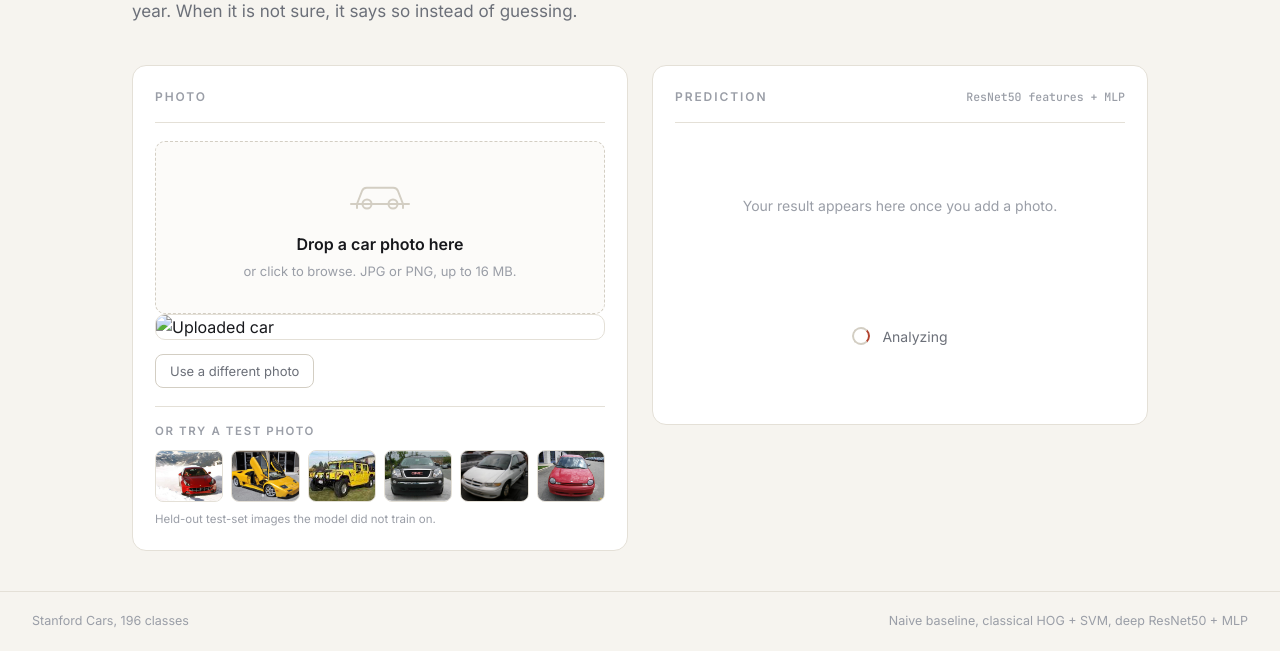
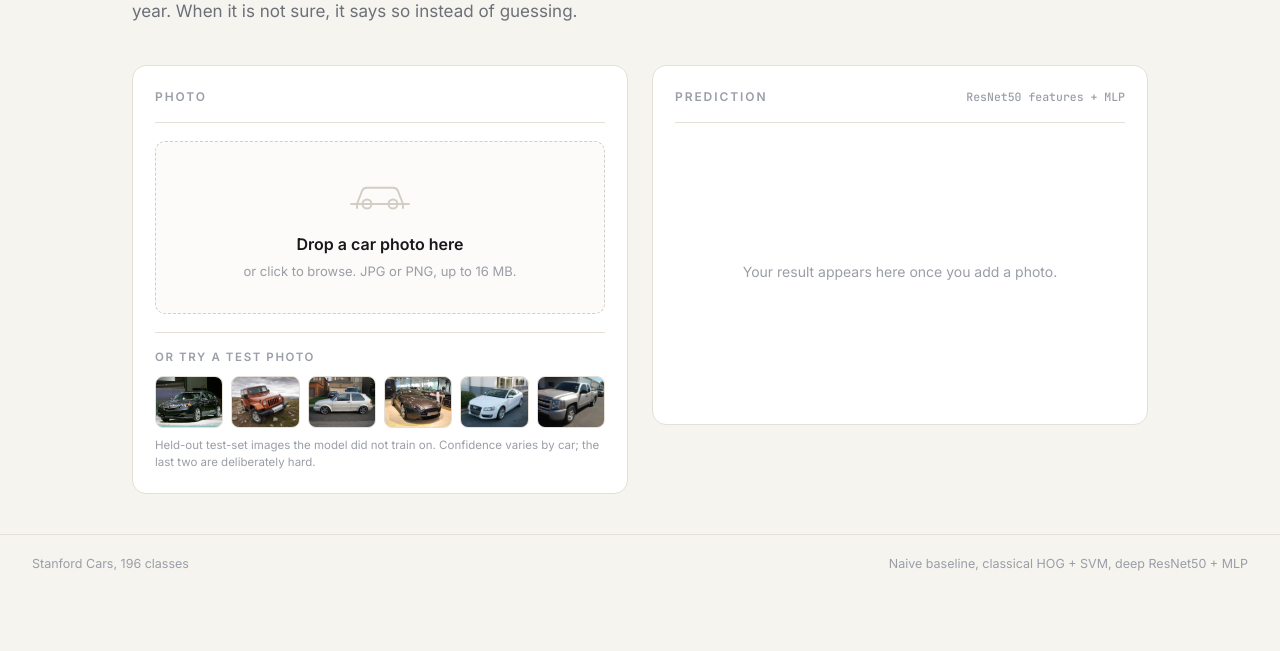
Before and after one commit to hanfuzhao/Module1-CarRecognition, a Flask app: page / in a window 1280 px wide. Shown: the part 231-882 px from the top of the page. After the commit the page ends 802 px from the top, so only its background shows below. Run offline with Flask 3, Linux system fonts and the light colour scheme.

Commit message:
Fix stuck spinner and use a realistic sample spread
- CSS: add [hidden]{display:none!important} so the hidden attribute actually
  hides elements that have a display rule (.loading, .empty-state, .upload-box).
  Previously the Analyzing spinner and empty state stayed visible behind results.
- Samples: replace the all-100% cherry-picked set with six test-set images
  spanning confidence (100/99/75/61/47/17%), including two hard cases that
  trigger the low-confidence abstain. Still held-out test data, not training.

```diff
--- a/static/css/style.css
+++ b/static/css/style.css
@@ -19,6 +19,7 @@
 }
 
 * { margin: 0; padding: 0; box-sizing: border-box; }
+[hidden] { display: none !important; }
 
 body {
     font-family: var(--sans);
--- a/templates/index.html
+++ b/templates/index.html
@@ -48,14 +48,14 @@
                 <div class="samples">
                     <span class="samples-label">Or try a test photo</span>
                     <div class="samples-row">
-                        <button class="sample" type="button" data-src="{{ url_for('static', filename='samples/4_Ferrari_FF_Coupe_2012.jpg') }}"><img src="{{ url_for('static', filename='samples/4_Ferrari_FF_Coupe_2012.jpg') }}" alt="Ferrari"></button>
-                        <button class="sample" type="button" data-src="{{ url_for('static', filename='samples/6_Lamborghini_Diablo_Coupe_2001.jpg') }}"><img src="{{ url_for('static', filename='samples/6_Lamborghini_Diablo_Coupe_2001.jpg') }}" alt="Lamborghini"></button>
-                        <button class="sample" type="button" data-src="{{ url_for('static', filename='samples/2_AM_General_Hummer_SUV_2000.jpg') }}"><img src="{{ url_for('static', filename='samples/2_AM_General_Hummer_SUV_2000.jpg') }}" alt="Hummer"></button>
-                        <button class="sample" type="button" data-src="{{ url_for('static', filename='samples/5_GMC_Acadia_SUV_2012.jpg') }}"><img src="{{ url_for('static', filename='samples/5_GMC_Acadia_SUV_2012.jpg') }}" alt="GMC Acadia"></button>
-                        <button class="sample" type="button" data-src="{{ url_for('static', filename='samples/3_Dodge_Caravan_Minivan_1997.jpg') }}"><img src="{{ url_for('static', filename='samples/3_Dodge_Caravan_Minivan_1997.jpg') }}" alt="Dodge Caravan"></button>
-                        <button class="sample" type="button" data-src="{{ url_for('static', filename='samples/1_Plymouth_Neon_Coupe_1999.jpg') }}"><img src="{{ url_for('static', filename='samples/1_Plymouth_Neon_Coupe_1999.jpg') }}" alt="Plymouth Neon"></button>
+                        <button class="sample" type="button" data-src="{{ url_for('static', filename='samples/sample_1.jpg') }}"><img src="{{ url_for('static', filename='samples/sample_1.jpg') }}" alt="Test photo 1"></button>
+                        <button class="sample" type="button" data-src="{{ url_for('static', filename='samples/sample_2.jpg') }}"><img src="{{ url_for('static', filename='samples/sample_2.jpg') }}" alt="Test photo 2"></button>
+                        <button class="sample" type="button" data-src="{{ url_for('static', filename='samples/sample_3.jpg') }}"><img src="{{ url_for('static', filename='samples/sample_3.jpg') }}" alt="Test photo 3"></button>
+                        <button class="sample" type="button" data-src="{{ url_for('static', filename='samples/sample_4.jpg') }}"><img src="{{ url_for('static', filename='samples/sample_4.jpg') }}" alt="Test photo 4"></button>
+                        <button class="sample" type="button" data-src="{{ url_for('static', filename='samples/sample_5.jpg') }}"><img src="{{ url_for('static', filename='samples/sample_5.jpg') }}" alt="Test photo 5"></button>
+                        <button class="sample" type="button" data-src="{{ url_for('static', filename='samples/sample_6.jpg') }}"><img src="{{ url_for('static', filename='samples/sample_6.jpg') }}" alt="Test photo 6"></button>
                     </div>
-                    <span class="samples-note">Held-out test-set images the model did not train on.</span>
+                    <span class="samples-note">Held-out test-set images the model did not train on. Confidence varies by car; the last two are deliberately hard.</span>
                 </div>
             </section>
 
```
Also changed, not shown: static/samples/1_Plymouth_Neon_Coupe_1999.jpg (deleted), static/samples/2_AM_General_Hummer_SUV_2000.jpg (deleted), static/samples/3_Dodge_Caravan_Minivan_1997.jpg (deleted), static/samples/4_Ferrari_FF_Coupe_2012.jpg (deleted), static/samples/5_GMC_Acadia_SUV_2012.jpg (deleted), static/samples/6_Lamborghini_Diablo_Coupe_2001.jpg (deleted), static/samples/sample_1.jpg (added), static/samples/sample_2.jpg (added), static/samples/sample_3.jpg (added), static/samples/sample_4.jpg (added), static/samples/sample_5.jpg (added), static/samples/sample_6.jpg (added).
